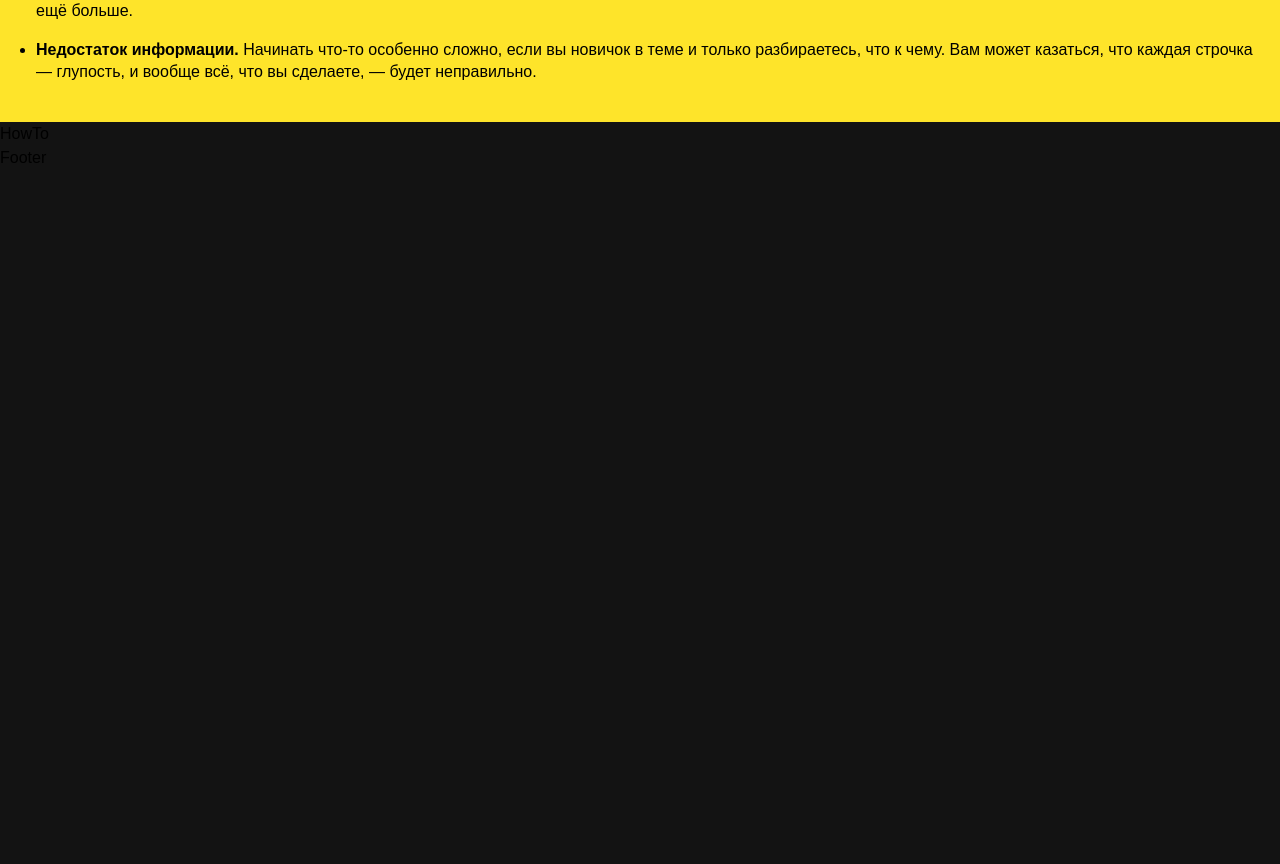
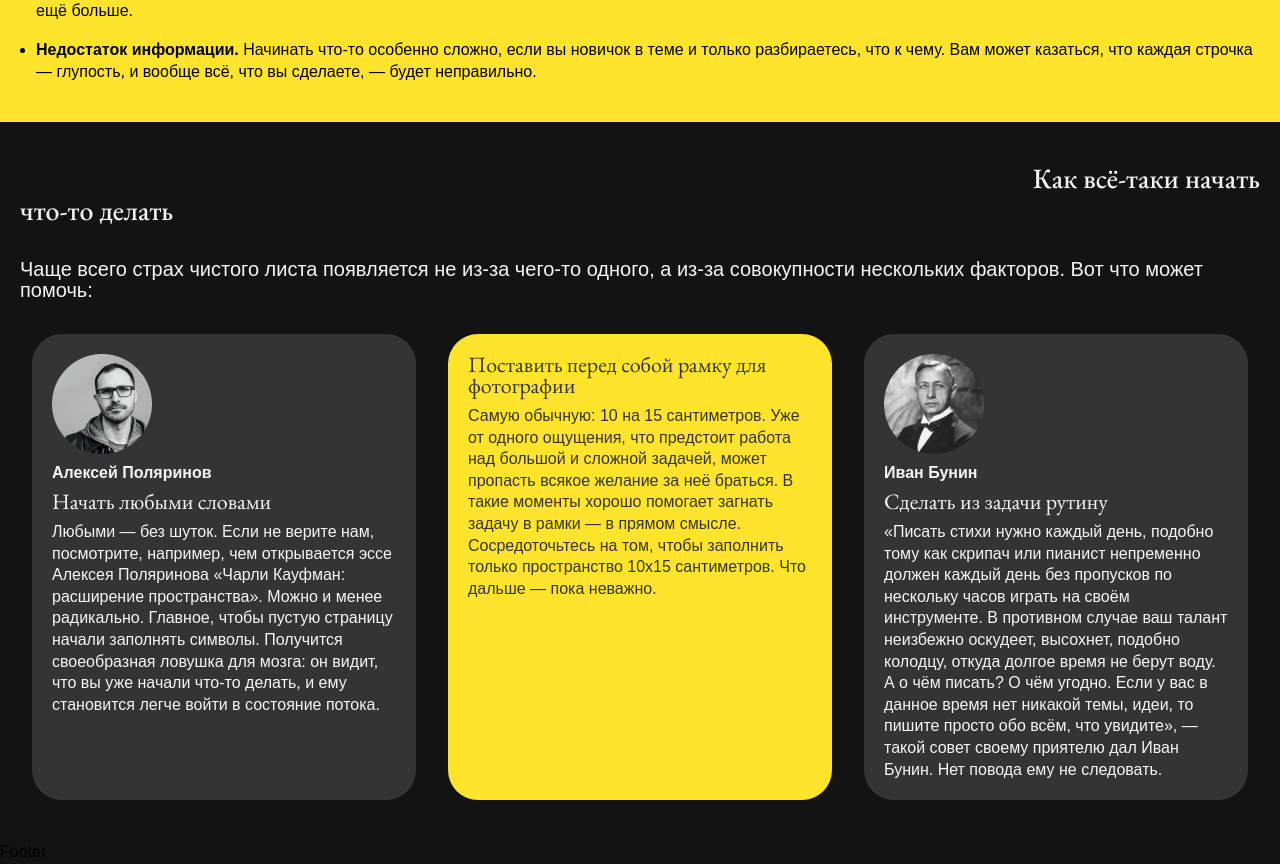
Before and after one commit to CyrilLaz/from-scratch, a Next.js app: page / in a window 1280 px wide. Shown: the part 964-1828 px from the top of the page. Before the commit the page ends 1134 px from the top, so only its background shows below. Built offline with nearby package versions, Linux system fonts and the light colour scheme.

Commit message:
feat:howTo component

```diff
--- /dev/null
+++ b/app/components/blocks/HowTo/HowTo.module.scss
@@ -0,0 +1,14 @@
+.howTo {
+    @apply py-2.5;
+    > p {
+        @apply text-gray-200 text-xl/normal mb-8;
+    }
+
+    &__heading {
+        @apply text-gray-200;
+    }
+
+    &__articles {
+        @apply flex justify-center flex-wrap gap-8;
+    }
+}
--- /dev/null
+++ b/app/components/blocks/HowTo/HowTo.tsx
@@ -0,0 +1,34 @@
+import { Layout } from 'components/Layout/Layout'
+import { Heading } from 'components/ui/Heading/Heading'
+import { FC } from 'react'
+
+import styles from './HowTo.module.scss'
+import { howToArticles } from './howTo.data'
+import { Card } from './card/Card'
+
+export const HowTo: FC = () => {
+    return (
+        <Layout>
+            <section className={styles.howTo}>
+                <Heading
+                    className={styles.howTo__heading}
+                    text={['Как всё-таки начать', 'что-то делать']}
+                />
+                <p>
+                    Чаще всего страх чистого листа появляется не из-за чего-то
+                    одного, а из-за совокупности нескольких факторов. Вот что
+                    может помочь:
+                </p>
+                <ul className={styles.howTo__articles}>
+                    {howToArticles.map((article, idx) => (
+                        <Card
+                            key={article.title}
+                            type={(idx+1) % 2 === 0 ? 'yellow' : 'dark'}
+                            {...article}
+                        />
+                    ))}
+                </ul>
+            </section>
+        </Layout>
+    )
+}
--- /dev/null
+++ b/app/components/blocks/HowTo/card/Card.module.scss
@@ -0,0 +1,57 @@
+.card {
+    @apply rounded-layout p-5 max-w-sm;
+
+    &__content {
+        > h4 {
+            @apply text-[22px]/normal font-garamond mb-2;
+        }
+        > p {
+            @apply text-base/normal;
+        }
+    }
+
+    &__author {
+        @apply mb-2;
+        > figcaption {
+            @apply text-base/normal mt-2 font-bold;
+        }
+    }
+
+    &_type_dark {
+        @apply bg-gray-500;
+
+        .card__content {
+            > h4 {
+                @apply text-gray-200;
+            }
+            > p {
+                @apply text-gray-200;
+            }
+        }
+
+        .card__author {
+            > figcaption {
+                @apply text-gray-200;
+            }
+        }
+    }
+
+    &_type_yellow {
+        @apply bg-yellow;
+
+        .card__content {
+            > h4 {
+                @apply text-gray-500;
+            }
+            > p {
+                @apply text-gray-500;
+            }
+        }
+
+        .card__author {
+            > figcaption {
+                @apply text-gray-500;
+            }
+        }
+    }
+}
--- /dev/null
+++ b/app/components/blocks/HowTo/card/Card.tsx
@@ -0,0 +1,36 @@
+import { FC } from 'react'
+import { ICardProps } from './card.interface'
+import Image from 'next/image'
+import styles from './Card.module.scss'
+import classNames from 'classnames'
+
+export const Card: FC<ICardProps> = ({ text, title, author, type }) => {
+    return (
+        <li
+            className={classNames(styles.card, {
+                [styles.card_type_dark]: type === 'dark',
+                [styles.card_type_yellow]: type === 'yellow',
+            })}
+        >
+            <article>
+                {author && (
+                    <figure className={styles.card__author}>
+                        <Image
+                            alt={`Фото ${author.name}`}
+                            src={author.photo}
+                            draggable={false}
+                            unoptimized
+                            width={100}
+                            height={100}
+                        />
+                        <figcaption>{author.name}</figcaption>
+                    </figure>
+                )}
+                <div className={styles.card__content}>
+                    <h4>{title}</h4>
+                    <p>{text}</p>
+                </div>
+            </article>
+        </li>
+    )
+}
--- /dev/null
+++ b/app/components/blocks/HowTo/card/card.interface.ts
@@ -0,0 +1,9 @@
+export interface ICard {
+    author?: { photo: string; name: string }
+    text: string
+    title: string
+}
+
+export interface ICardProps extends ICard {
+    type: 'dark' | 'yellow'
+}
--- /dev/null
+++ b/app/components/blocks/HowTo/howTo.data.ts
@@ -0,0 +1,20 @@
+import { ICard } from './card/card.interface'
+import polarinovPhoto from '@/assets/images/polyarinov.png'
+import bunitPhoto from '@/assets/images/bunin.png'
+
+export const howToArticles: ICard[] = [
+    {
+        title: 'Начать любыми словами',
+        text: 'Любыми — без шуток. Если не верите нам, посмотрите, например, чем открывается эссе Алексея Поляринова «Чарли Кауфман: расширение пространства». Можно и менее радикально. Главное, чтобы пустую страницу начали заполнять символы. Получится своеобразная ловушка для мозга: он видит, что вы уже начали что-то делать, и ему становится легче войти в состояние потока.',
+        author: { name: 'Алексей Поляринов', photo: polarinovPhoto.src },
+    },
+    {
+        title: 'Поставить перед собой рамку для фотографии',
+        text: 'Самую обычную: 10 на 15 сантиметров. Уже от одного ощущения, что предстоит работа над большой и сложной задачей, может пропасть всякое желание за неё браться. В такие моменты хорошо помогает загнать задачу в рамки — в прямом смысле. Сосредоточьтесь на том, чтобы заполнить только пространство 10х15 сантиметров. Что дальше — пока неважно.',
+    },
+    {
+        text: '«Писать стихи нужно каждый день, подобно тому как скрипач или пианист непременно должен каждый день без пропусков по нескольку часов играть на своём инструменте. В противном случае ваш талант неизбежно оскудеет, высохнет, подобно колодцу, откуда долгое время не берут воду. А о чём писать? О чём угодно. Если у вас в данное время нет никакой темы, идеи, то пишите просто обо всём, что увидите», — такой совет своему приятелю дал Иван Бунин. Нет повода ему не следовать.',
+        title: 'Сделать из задачи рутину',
+        author: { name: 'Иван Бунин', photo: bunitPhoto.src },
+    },
+]
--- a/pages/index.tsx
+++ b/pages/index.tsx
@@ -1,6 +1,7 @@
 import '@/assets/slyles/globals.scss'
 import { Cover } from 'components/blocks/Cover/Cover'
 import { Header } from 'components/blocks/Header/Header'
+import { HowTo } from 'components/blocks/HowTo/HowTo'
 import { Intro } from 'components/blocks/Intro/Intro'
 import { Reasons } from 'components/blocks/Reasons/Reasons'
 
@@ -12,7 +13,7 @@ export default function Home() {
                 <Cover />
                 <Intro />
                 <Reasons/>
-                {'HowTo'}
+                <HowTo/>
             </main>
             {'Footer'}
         </>
```
